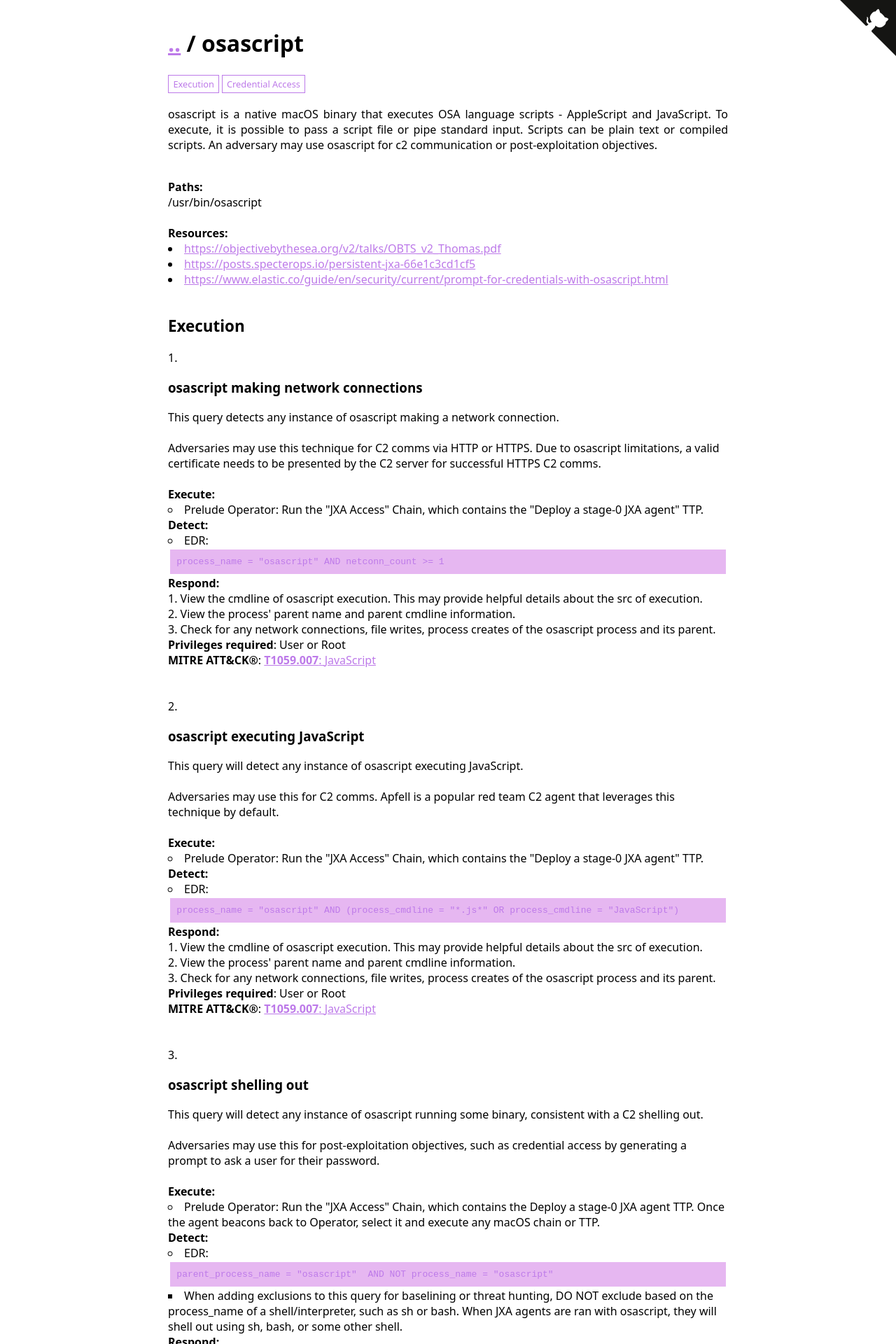
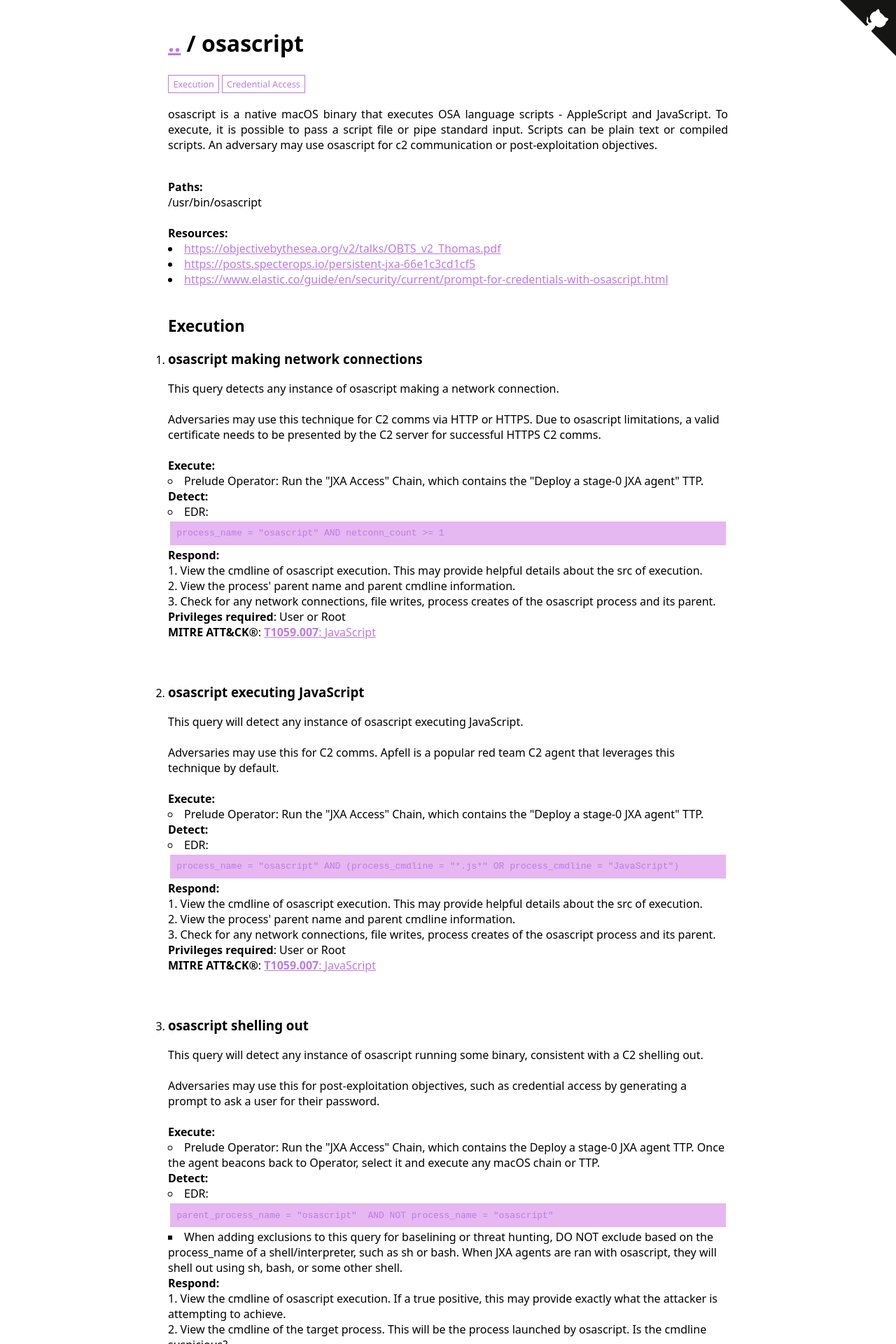
Before and after one commit to iThreatopedia/iThreatopedia.github.io, a Jekyll site: the page built from _iThreatopedia/macOS/osascript.md, in a window 1280 px wide. Shown: the top 1920 px of the page at 70% size. Built offline with Jekyll 4.4.1, drawn with Linux system fonts in a browser that asks for light colours.

Commit message:
attempting to fix css

```diff
--- a/_layouts/technique.html
+++ b/_layouts/technique.html
@@ -106,7 +106,7 @@ layout: common
 {% if responses and responses.size > 0 %}
 
 <div><b>Respond:</b>
-<ol>
+<ol class="notes">
 	{% for response in responses %}
 	<li>{{response.Step}}</li>
 	{% endfor %}
--- a/assets/style.scss
+++ b/assets/style.scss
@@ -231,6 +231,10 @@ ul {
 
 ol {
     margin: 0;
-    list-style-position: inside;
+    list-style-position: outside;
     padding-left: 0;
 }
+
+.notes {
+    list-style-position: inside;
+}
```
